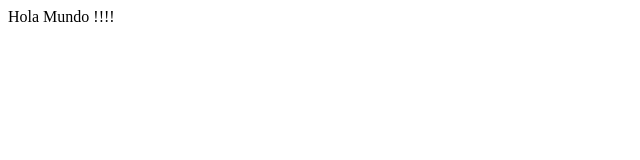
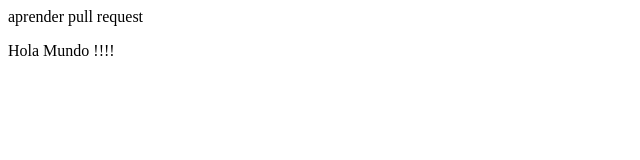
Before and after one commit to hvillase/eje-hernani, a plain HTML site: page index.html in a window 1280 px wide. Shown: the whole page, without its empty margins (0-640 px from the left). Drawn offline with Linux system fonts and the light colour scheme.

Commit message:
Fernando Armin Gamboa
primer linea de codigo pull request

```diff
--- a/index.html
+++ b/index.html
@@ -1,2 +1,2 @@
-
+<p>aprender pull request</p>
 <p>Hola Mundo !!!!</p>
```
